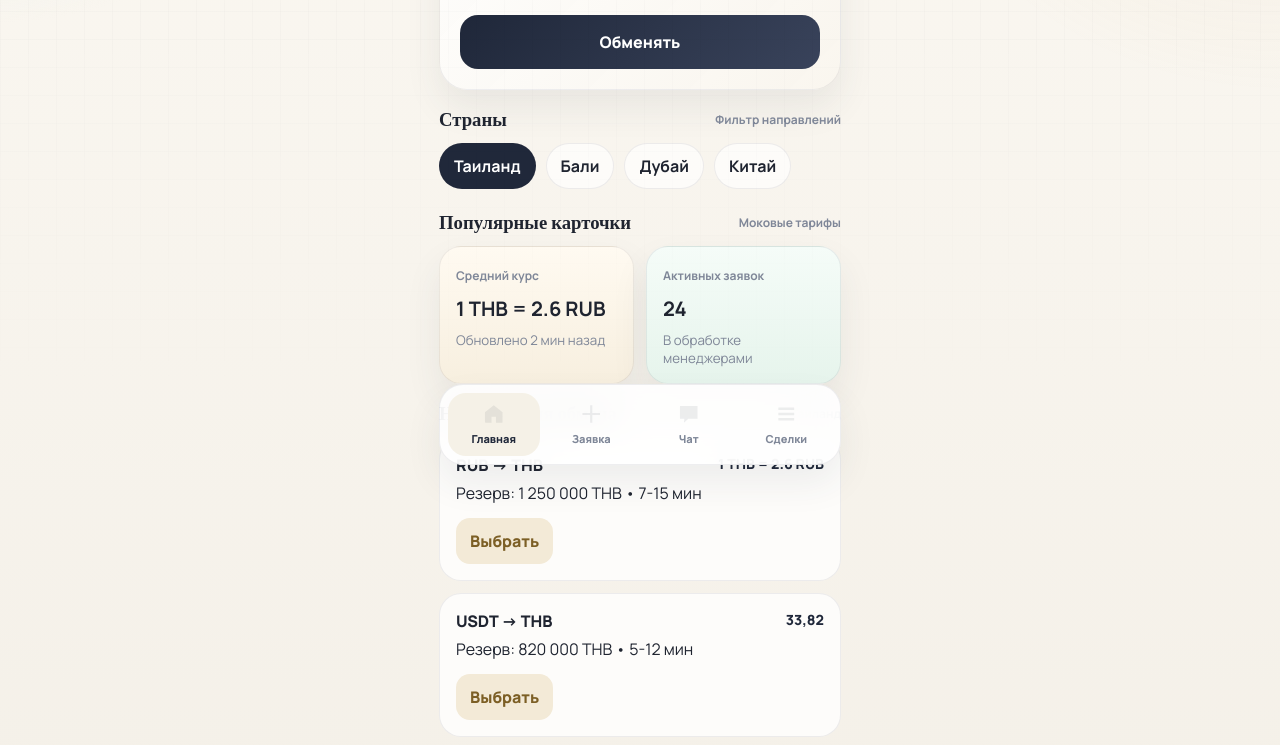
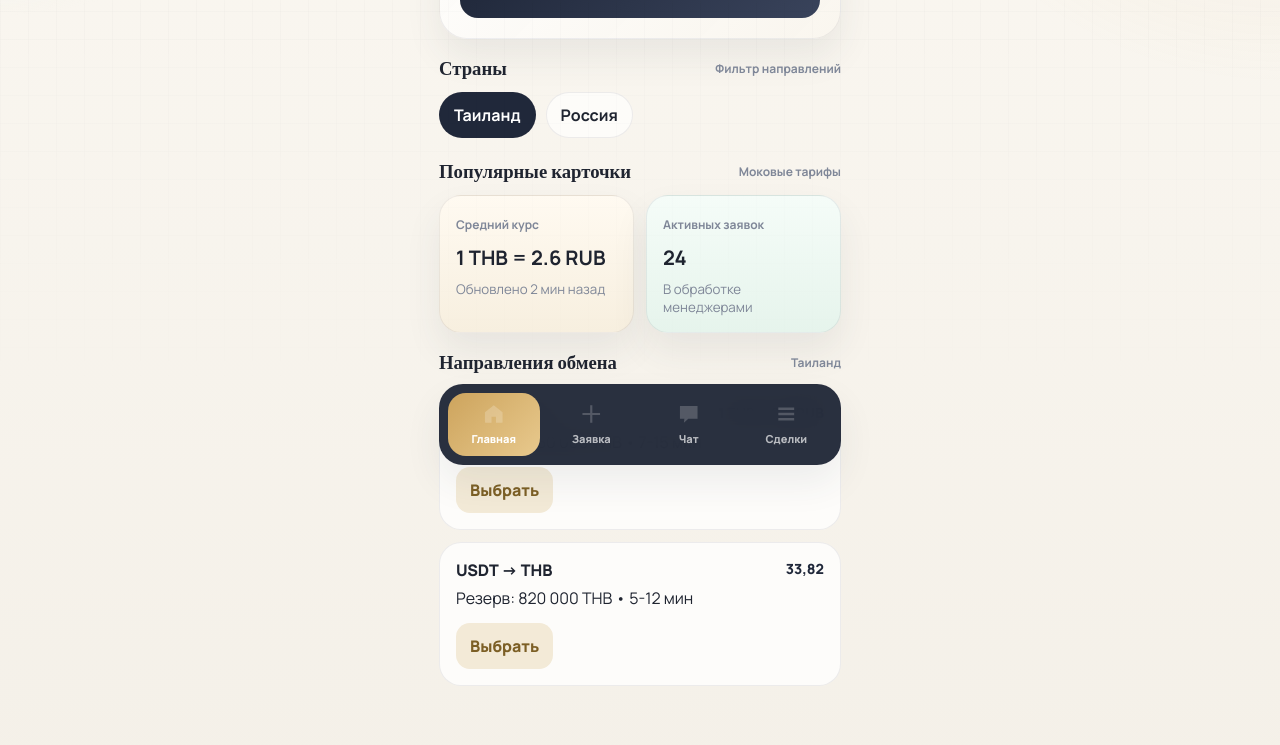
Before and after one commit to gofour186-TH/mini-app, a plain HTML site: page telegram-mini-app/index.html in a window 1280 px wide. Shown: the part 325-1070 px from the top of the page. Drawn offline with Linux system fonts and the light colour scheme.

Commit message:
Add files via upload

```diff
--- a/telegram-mini-app/app.js
+++ b/telegram-mini-app/app.js
@@ -3,20 +3,14 @@
 
   const countries = [
     { id: "thailand", label: "Таиланд" },
-    { id: "bali", label: "Бали" },
-    { id: "dubai", label: "Дубай" },
-    { id: "china", label: "Китай" }
+    { id: "russia", label: "Россия" }
   ];
 
   const directions = [
     { id: "th-1", country: "thailand", route: "RUB -> THB", rate: 0.384, eta: "7-15 мин", reserve: "1 250 000 THB" },
     { id: "th-2", country: "thailand", route: "USDT -> THB", rate: 33.82, eta: "5-12 мин", reserve: "820 000 THB" },
-    { id: "ba-1", country: "bali", route: "RUB -> IDR", rate: 175.5, eta: "10-20 мин", reserve: "410 000 000 IDR" },
-    { id: "ba-2", country: "bali", route: "USDT -> IDR", rate: 16122, eta: "7-15 мин", reserve: "590 000 000 IDR" },
-    { id: "du-1", country: "dubai", route: "RUB -> AED", rate: 0.041, eta: "12-18 мин", reserve: "320 000 AED" },
-    { id: "du-2", country: "dubai", route: "USDT -> AED", rate: 3.66, eta: "5-10 мин", reserve: "480 000 AED" },
-    { id: "cn-1", country: "china", route: "RUB -> CNY", rate: 0.079, eta: "10-25 мин", reserve: "650 000 CNY" },
-    { id: "cn-2", country: "china", route: "USDT -> CNY", rate: 7.24, eta: "6-12 мин", reserve: "920 000 CNY" }
+    { id: "ru-1", country: "russia", route: "RUB -> USDT", rate: 80.5, eta: "Наличный расчет в Москве", reserve: "от 4000 USDT" },
+    { id: "ru-2", country: "russia", route: "RUB -> USD", rate: 80.5, eta: "Наличный расчет в Москве", reserve: "от 4000 USD" }
   ];
 
   const deals = [];
@@ -113,17 +107,31 @@
       return "1 THB = 2.6 RUB";
     }
 
+    if (direction.id === "ru-1") {
+      return "80.5 RUB / USDT";
+    }
+
+    if (direction.id === "ru-2") {
+      return "80.5 RUB / USD";
+    }
+
     return formatNumber(direction.rate);
   }
 
   function updateCreateForm() {
     const direction = selectedDirection();
     const amount = Number(amountFrom.value) || 0;
-    const result = amount * direction.rate;
+    const result = direction.id === "ru-1" || direction.id === "ru-2"
+      ? amount / direction.rate
+      : amount * direction.rate;
 
     summaryRate.textContent = direction.route === "RUB -> THB"
       ? "1 THB = 2.6 RUB"
-      : "1 " + direction.route.split(" -> ")[0] + " = " + formatNumber(direction.rate) + " " + direction.route.split(" -> ")[1];
+      : direction.id === "ru-1"
+        ? "Покупка USDT за наличный расчет в Москве: 80.5 RUB"
+        : direction.id === "ru-2"
+          ? "Покупка USD за наличный расчет в Москве: 80.5 RUB"
+          : "1 " + direction.route.split(" -> ")[0] + " = " + formatNumber(direction.rate) + " " + direction.route.split(" -> ")[1];
     amountTo.value = formatNumber(result) + " " + direction.route.split(" -> ")[1];
   }
 
--- a/telegram-mini-app/index.html
+++ b/telegram-mini-app/index.html
@@ -26,7 +26,6 @@
       <section class="screen screen-active" data-screen="home">
         <div class="hero-card">
           <div class="hero-copy">
-            <p class="eyebrow">Ex24 inspired</p>
             <h2>Обмен валют по миру, аккуратно и быстро</h2>
             <p>Выберите страну, посмотрите направления и создайте заявку в пару касаний.</p>
           </div>
--- a/telegram-mini-app/styles.css
+++ b/telegram-mini-app/styles.css
@@ -522,7 +522,7 @@
   gap: 6px;
   padding: 8px;
   border-radius: 24px;
-  background: rgba(255, 255, 255, 0.9);
+  background: rgba(28, 36, 51, 0.94);
   backdrop-filter: blur(18px);
 }
 
@@ -533,7 +533,7 @@
   padding: 10px 6px;
   border: 0;
   border-radius: 18px;
-  color: var(--muted);
+  color: rgba(255, 255, 255, 0.68);
   background: transparent;
   font-size: 11px;
   font-weight: 800;
@@ -541,15 +541,15 @@
 }
 
 .nav-item-active {
-  color: var(--brand);
-  background: #f5f1e7;
+  color: #ffffff;
+  background: linear-gradient(135deg, #cda45d, #e8c98d);
 }
 
 .nav-icon {
   width: 22px;
   height: 22px;
   border-radius: 8px;
-  background: rgba(32, 40, 58, 0.08);
+  background: rgba(255, 255, 255, 0.2);
 }
 
 .nav-home {
```
